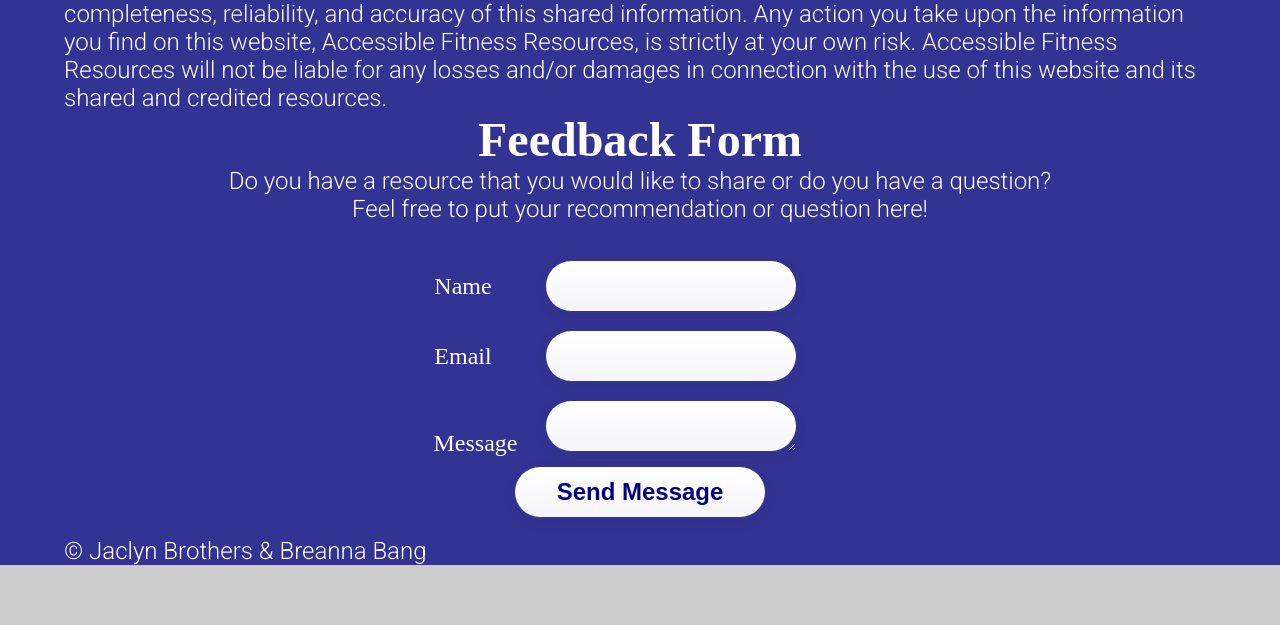
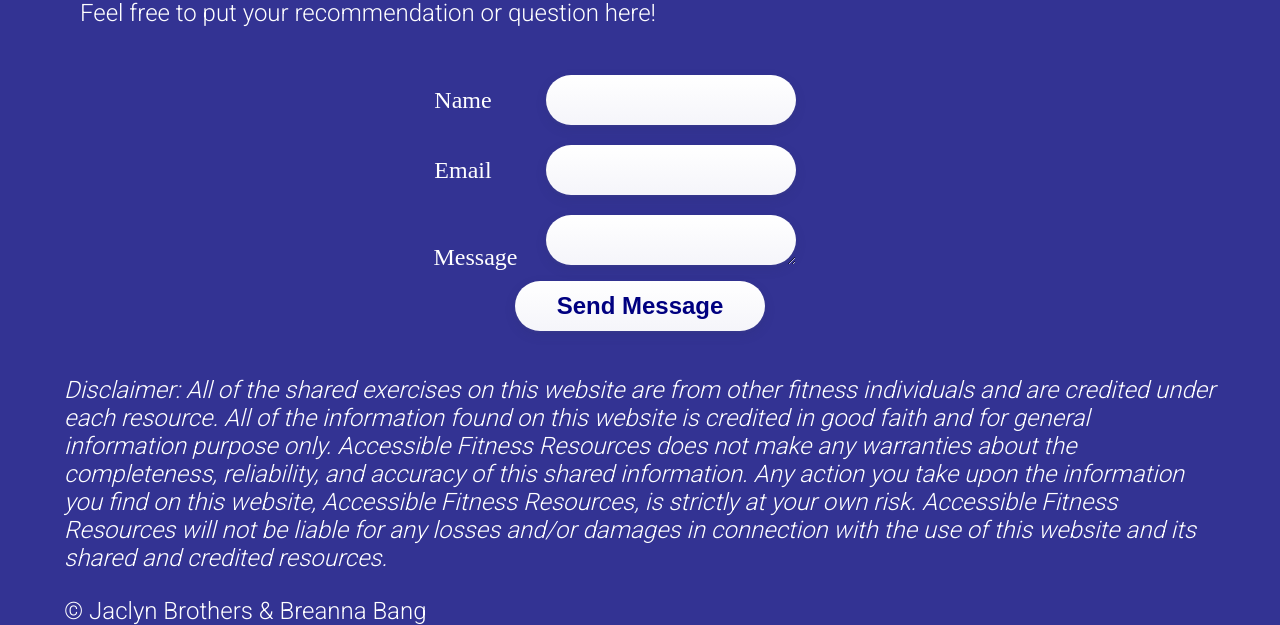
Before and after one commit to jaclynbrothers/accessible-fitness-resources, a plain HTML site: page index.html in a window 1280 px wide. Shown: the part 741-1366 px from the top of the page. Before the commit the page ends 1306 px from the top, so only its background shows below. Drawn offline with Linux system fonts and the light colour scheme.

Commit message:
moved disclaimer to bottom of page. Updated styling

```diff
--- a/index.html
+++ b/index.html
@@ -68,17 +68,12 @@
             </section>
 <!-- FOOTER -->
         <footer class="footer">
-            <!-- DISCLAIMER -->
-            <section class="disclaimer padding">
-                <p>Disclaimer:
-                    All of the shared exercises on this website are from other fitness individuals and are credited under each resource. All of the information found on this website is credited in good faith and for general information purpose only. Accessible Fitness Resources does not make any warranties about the completeness, reliability, and accuracy of this shared information. Any action you take upon the information you find on this website, Accessible Fitness Resources, is strictly at your own risk. Accessible Fitness Resources will not be liable for any losses and/or damages in connection with the use of this website and its shared and credited resources.
-                </p>
-            </section>
+
             <!-- FEEDBACK FORM -->
             <section class="feedback">
                     <div class="inner">
                         <h2 class="major">Feedback Form</h2>
-                        <pre><p>Do you have a resource that you would like to share or do you have a question?
+                        <pre><p class="feedback-form-text">Do you have a resource that you would like to share or do you have a question?
 Feel free to put your recommendation or question here!
                         </p></pre>
                         <form method="post" action="https://formsubmit.co/jaclynbrothersswe@gmail.com">
@@ -101,6 +96,12 @@ Feel free to put your recommendation or question here!
                             </ul>
                         </form>
             </section>
+             <!-- DISCLAIMER -->
+             <section class="disclaimer padding">
+                <p>Disclaimer:
+                    All of the shared exercises on this website are from other fitness individuals and are credited under each resource. All of the information found on this website is credited in good faith and for general information purpose only. Accessible Fitness Resources does not make any warranties about the completeness, reliability, and accuracy of this shared information. Any action you take upon the information you find on this website, Accessible Fitness Resources, is strictly at your own risk. Accessible Fitness Resources will not be liable for any losses and/or damages in connection with the use of this website and its shared and credited resources.
+                </p>
+            </section>
 <!-- CREATORS OF THE WEBSITE -->
             <section class="padding">
                 <span>
--- a/style.css
+++ b/style.css
@@ -33,6 +33,9 @@ footer{
         height: fit-content;
         width: 100%;
         padding: 10px 0px;
+        margin: 25px 0px 25px 0px;
+        font-size: .5rem;
+        font-style: italic;
     }
 
 /* FEEDBACK FORM */
@@ -41,6 +44,11 @@ footer{
     flex-direction: column;
     text-align: center;
     padding: 0px 0px 10px 0px;
+}
+.feedback-form-text{
+    text-align: left;
+    padding: 0px 0px 10px 0px;
+    margin-left: 80px;
 }
 
 /*Styling*/
```
Also changed, not shown: 1 other file.
